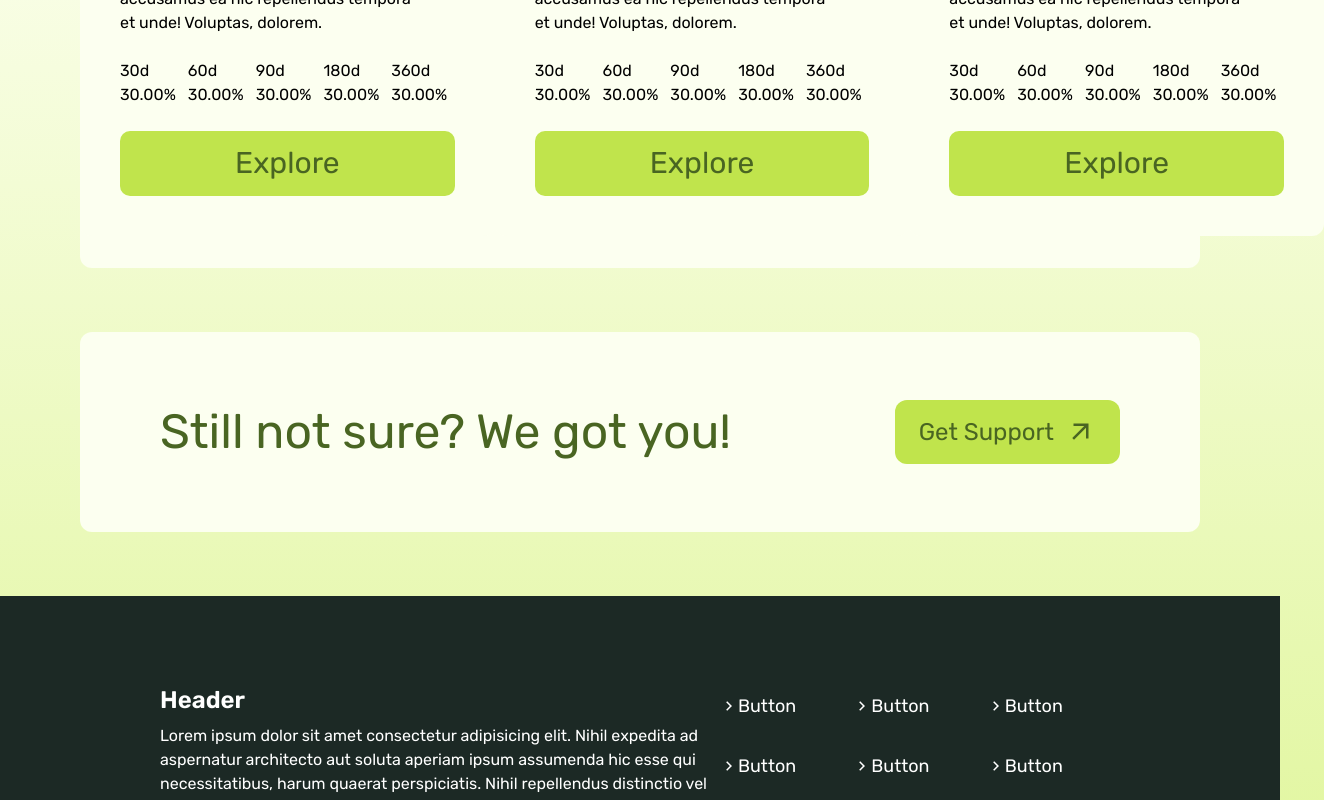
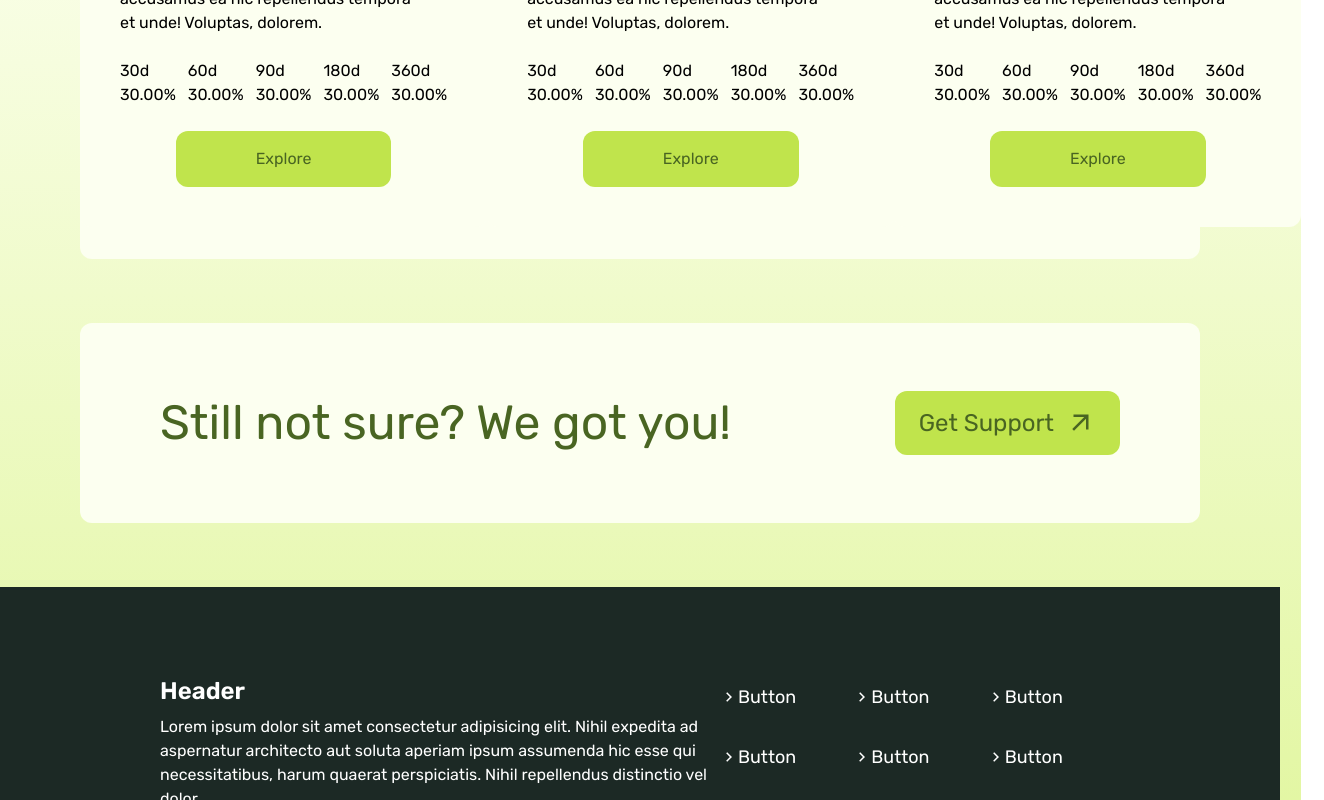
Before and after one commit to maia-ab/aethir-staking-landing-page, a Next.js app: page / in a window 1280 px wide. Shown: the part 1440-2240 px from the top of the page, 1324 px wide, since content can reach past the window. Built offline with nearby package versions, Linux system fonts and the light colour scheme.

Commit message:
added links

```diff
--- /dev/null
+++ b/src/app/explore/ai/page.tsx
@@ -0,0 +1,5 @@
+function ExploreAiPage() {
+    return <div>ExploreAiPage</div>;
+  }
+
+  export default ExploreAiPage;
--- /dev/null
+++ b/src/app/explore/ecosystem/page.tsx
@@ -0,0 +1,5 @@
+function ExploreEcosystemPage() {
+    return <div>ExploreEcosystemPage</div>;
+  }
+
+  export default ExploreEcosystemPage;
--- /dev/null
+++ b/src/app/explore/gaming/page.tsx
@@ -0,0 +1,5 @@
+function ExploreGamingPage() {
+  return <div>ExploreGamingPage</div>;
+}
+
+export default ExploreGamingPage;
--- a/src/components/button.tsx
+++ b/src/components/button.tsx
@@ -1,10 +1,10 @@
 type ButtonProps = {
-  style: React.CSSProperties;
+  className: string;
   children: React.ReactNode;
 };
 
-function Button({style, children }: ButtonProps) {
-  return <button style={style}>{children}</button>;
+function Button({className, children }: ButtonProps) {
+  return <button className={className}>{children}</button>;
 }
 
 export default Button;
--- a/src/components/card.tsx
+++ b/src/components/card.tsx
@@ -1,5 +1,6 @@
 "use client";
 
+import Link from "next/link";
 import Button from "./button";
 import PricingGrid from "./pricingGrid";
 import { useState } from "react";
@@ -8,10 +9,10 @@ type CardProps = {
   amount: number;
   heading: string;
   description: string;
+  buttonLink?: string;
 };
 
-
-function Card({ amount, heading, description }: CardProps) {
+function Card({ amount, heading, description, buttonLink}: CardProps) {
   const [isSelected, setIsSelected] = useState(false);
 
   const handleClick = () => {
@@ -19,7 +20,9 @@ function Card({ amount, heading, description }: CardProps) {
   };
   return (
     <div
-      className={`p-10 rounded-xl space-y-6 ${isSelected ? "bg-green" : "hover:bg-[#F8FFCC]"} ${isSelected ? "hover:bg-green" : "bg-beige"}`}
+      className={`p-10 rounded-xl space-y-6 ${
+        isSelected ? "bg-green" : "hover:bg-[#F8FFCC]"
+      } ${isSelected ? "hover:bg-green" : "bg-beige"}`}
       onClick={handleClick}
     >
       <h2 className="text-darkgreen text-6xl">
@@ -34,18 +37,19 @@ function Card({ amount, heading, description }: CardProps) {
         prices={[30, 60, 90, 180, 360]}
         percenteges={[30, 30, 30, 30, 30]}
       />
-      <div className="flex justify-center">
-        <Button
-          style={{
-            backgroundColor: `${isSelected ? "#496522" : "#C0E44C"}`,
-            color: `${isSelected ? "white" : "#496522"}`,
-            fontSize: "30px",
-            borderRadius: "10px",
-            padding: "10px 115px",
-          }}
-        >
-          Explore
-        </Button>
+      <div className="flex justify-center ">
+        <Link href={buttonLink || "/"}>
+          <Button
+            className={`py-4 px-20 rounded-xl
+            ${
+              isSelected
+                ? "bg-darkgreen hover:bg-[#5A772C] text-white"
+                : "bg-green hover:bg-[#CEEA5C] text-darkgreen"
+            }`}
+          >
+            Explore
+          </Button>
+        </Link>
       </div>
     </div>
   );
--- a/src/components/cardPanel.tsx
+++ b/src/components/cardPanel.tsx
@@ -10,16 +10,19 @@ function CardPanel() {
         amount={100.0}
         heading="Stake to Gaming Ecosystem"
         description="Lorem ipsum dolor sit, amet consectetur adipisicing elit. Beatae totam ratione fuga, ad assumenda ipsa fugit dolores deserunt dicta? Soluta quidem perferendis perspiciatis accusamus ea hic repellendus tempora et unde! Voluptas, dolorem."
+        buttonLink="/explore/gaming"
       />
       <Card
         amount={100.0}
         heading="Stake to AI Ecosystem"
         description="Lorem ipsum dolor sit, amet consectetur adipisicing elit. Beatae totam ratione fuga, ad assumenda ipsa fugit dolores deserunt dicta? Soluta quidem perferendis perspiciatis accusamus ea hic repellendus tempora et unde! Voluptas, dolorem."
+        buttonLink="/explore/ai"
       />
       <Card
         amount={100.0}
         heading="Stake to Ecosystem"
         description="Lorem ipsum dolor sit, amet consectetur adipisicing elit. Beatae totam ratione fuga, ad assumenda ipsa fugit dolores deserunt dicta? Soluta quidem perferendis perspiciatis accusamus ea hic repellendus tempora et unde! Voluptas, dolorem."
+        buttonLink="/explore/ecosystem"
       />
     </div>
   );
```
